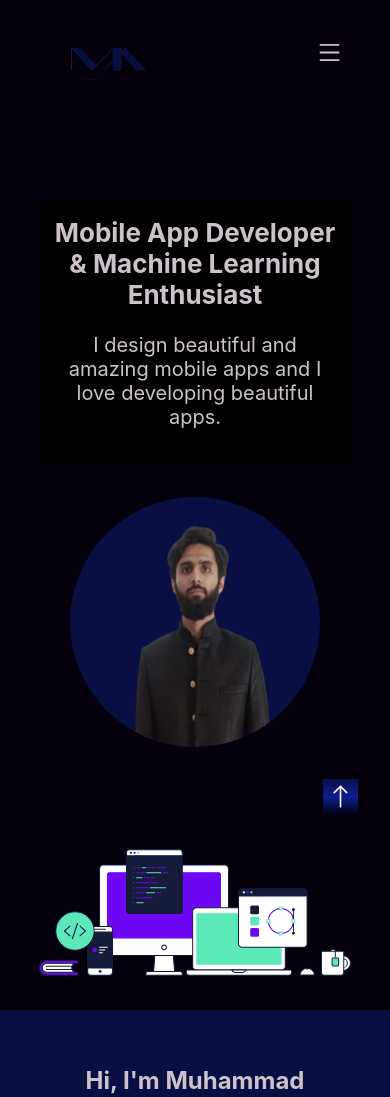
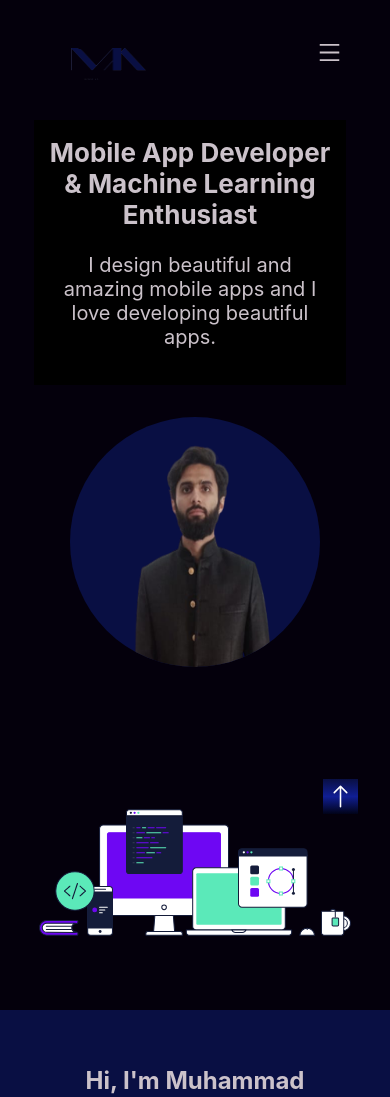
Before and after one commit to muhammadAhmad10/Portfolio, a React (Create React App) app: page / in a window 390 px wide. Shown: the top 1097 px of the page. Built offline with nearby package versions, Linux system fonts and the light colour scheme.

Commit message:
made portfolio responsive

```diff
--- a/src/Front/Front.css
+++ b/src/Front/Front.css
@@ -75,9 +75,7 @@
       margin: auto;
       display: flex;
       min-width: 380px;
-      /* min-height: 600px; */
       flex-direction: column;
-      /* justify-content: center; */
       align-items: center;
     }
     .left{
@@ -87,6 +85,7 @@
       flex-direction: column;
       justify-content: center;
       align-items: center;
+      margin: 0px 10px 0px 0px;
       color: rgb(203, 194, 202);
     }
     .right{
@@ -95,4 +94,14 @@
     .left h1{
       font-size: 26px;
     }
+    .logo{
+      height: 80%;
+      margin-top: 4rem;
+      justify-content: center;
+      align-items: flex-end;
+      /* background: red; */
+    }
+    .logo img{
+      width: 80%;
+    }
   }
```
